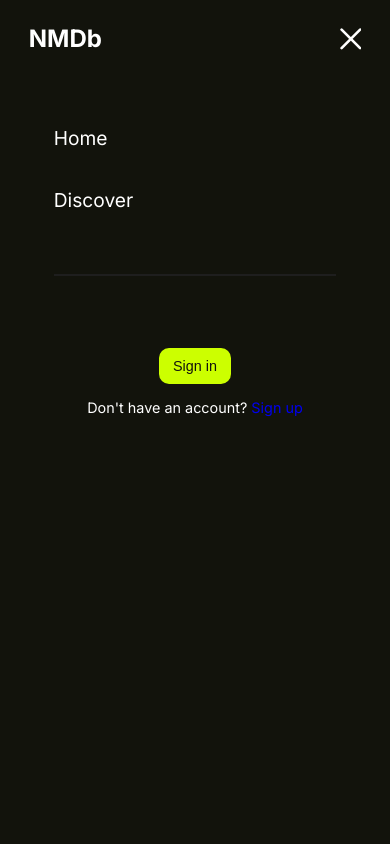
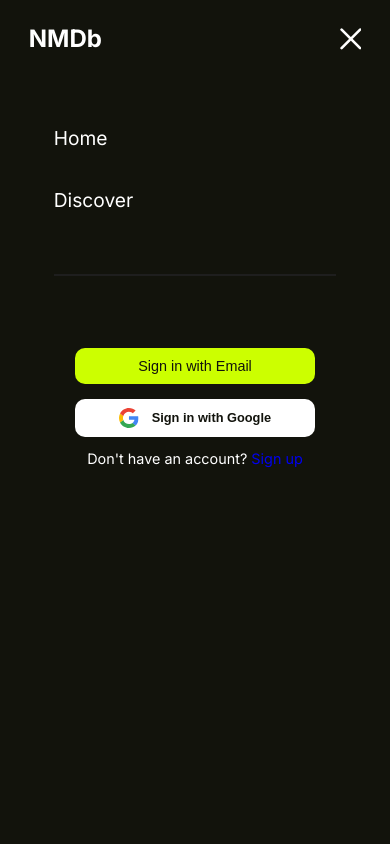
Before and after one commit to nemerem-x/Movie-Watchlist-React, a React (Vite) app: page /login in a window 390 px wide. Both pictures are taken after a click on the icon 357 px from the left and 32 px from the top of the page. Shown: the top 844 px of the page. Built offline with nearby package versions, Linux system fonts and the light colour scheme; no server answers.

Commit message:
google sign in button

```diff
--- a/components/Nav.jsx
+++ b/components/Nav.jsx
@@ -12,6 +12,7 @@ import { useMediaQuery } from 'react-responsive'
 import { searchData } from "../src/reactQueries"
 import { fireState } from "../src/recoil"
 import { useRecoilValue } from "recoil"
+import { signInWithPopup, GoogleAuthProvider } from "firebase/auth";
 
 
 export default function Nav() {
@@ -51,6 +52,24 @@ export default function Nav() {
 
     const closeSearchModal = () => {
         setSearchResultModal(false)
+    }
+
+    const provider = new GoogleAuthProvider();
+
+    const googleSignIn = () => {
+      signInWithPopup(auth, provider)
+      .then((result) => {
+      const credential = GoogleAuthProvider.credentialFromResult(result);
+      const token = credential.accessToken;
+      const user = result.user;
+      // ...
+      }).catch((error) => {
+        const errorCode = error.code;
+        const errorMessage = error.message;
+        const email = error.customData.email;
+        const credential = GoogleAuthProvider.credentialFromError(error);
+        console.log(error)
+      });
     }
 
   return (
@@ -150,7 +169,23 @@ export default function Nav() {
                 { user ? <User navModal={()=>setMobileNavModal(false)}/>
                     :
                     <div className="mobileMenuLogin">
-                        <Link onClick={()=>setMobileNavModal(false)} className="loginButton" to="/login"><button>Sign in</button></Link>
+                        <Link onClick={()=>setMobileNavModal(false)} className="loginButton" to="/login"><button>Sign in with Email</button></Link>
+                        <button id='googleBtn' onClick={googleSignIn}>
+                            <svg width="20" height="20" viewBox="0 0 30 30" fill="none" xmlns="http://www.w3.org/2000/svg">
+                                <g clipPath="url(#clip0_223_2)">
+                                <path d="M29.3027 15.2806C29.3027 14.0516 29.2029 13.1547 28.9871 12.2245H14.9521V17.772H23.1904C23.0243 19.1506 22.1274 21.2268 20.1342 22.6219L20.1063 22.8077L24.5439 26.2454L24.8513 26.2761C27.6749 23.6684 29.3027 19.8316 29.3027 15.2806" fill="#4285F4"/>
+                                <path d="M14.9522 29.8969C18.9882 29.8969 22.3765 28.5681 24.8514 26.2761L20.1343 22.6219C18.872 23.5023 17.1778 24.1168 14.9522 24.1168C10.9991 24.1168 7.64406 21.5092 6.44807 17.905L6.27276 17.9198L1.65849 21.4909L1.59814 21.6586C4.05631 26.5418 9.10559 29.8969 14.9522 29.8969Z" fill="#34A853"/>
+                                <path d="M6.44781 17.905C6.13223 16.9748 5.9496 15.9782 5.9496 14.9485C5.9496 13.9186 6.13223 12.9221 6.4312 11.992L6.42285 11.7939L1.75075 8.1655L1.59788 8.23821C0.584754 10.2646 0.00341797 12.5401 0.00341797 14.9485C0.00341797 17.3568 0.584754 19.6323 1.59788 21.6586L6.44781 17.905" fill="#FBBC05"/>
+                                <path d="M14.9522 5.78004C17.7591 5.78004 19.6525 6.99252 20.7322 8.00576L24.951 3.8866C22.36 1.47824 18.9882 0 14.9522 0C9.10559 0 4.05631 3.35508 1.59814 8.23821L6.43147 11.992C7.64406 8.38775 10.9991 5.78004 14.9522 5.78004" fill="#EB4335"/>
+                                </g>
+                                <defs>
+                                <clipPath id="clip0_223_2">
+                                <rect width="29.32" height="30" fill="white"/>
+                                </clipPath>
+                                </defs>
+                            </svg>
+                            Sign in with Google
+                        </button>
                         <p>Don't have an account?
                         <Link onClick={()=>setMobileNavModal(false)} to="/login"> Sign up</Link>
                         </p>
--- a/src/App.css
+++ b/src/App.css
@@ -526,6 +526,10 @@ button:disabled {
     padding-bottom: 3em;
   }
 
+  .mobilecontainer button {
+    width: 100%;
+  }
+
   .mobileMenuLogin {
     height: auto;
     width: 72%;
```
